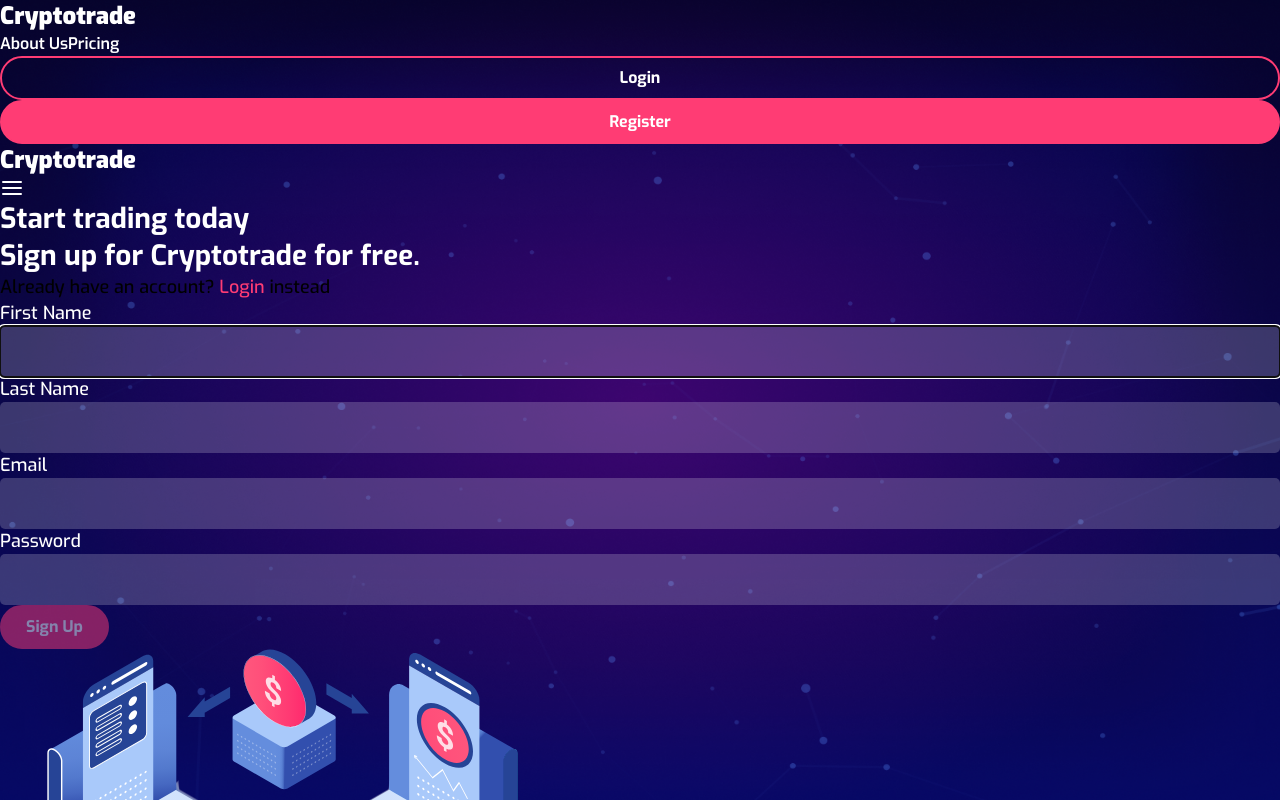
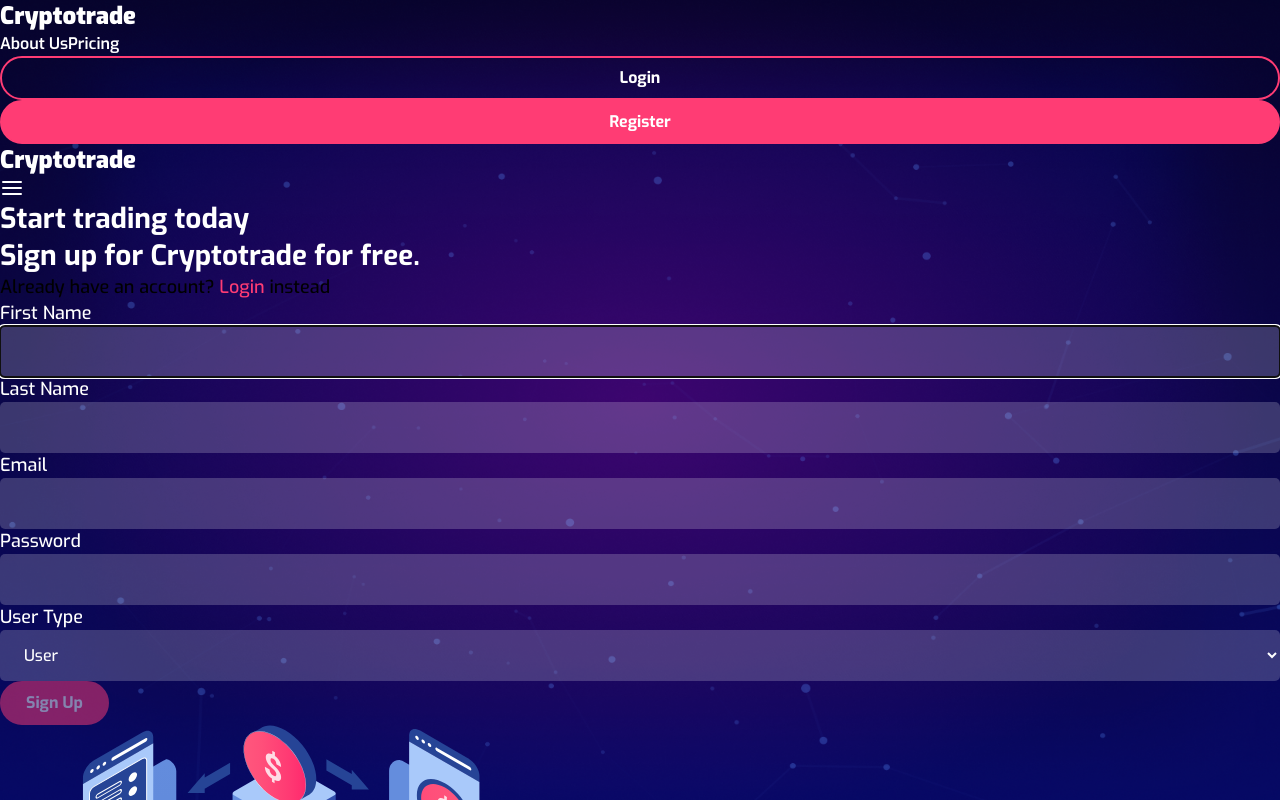
Before and after one commit to orbaone/demo, a Vue app: page /register in a window 1280 px wide. Built offline with nearby package versions, Linux system fonts and the light colour scheme.

Commit message:
feat, addeed company dropdown

```diff
--- a/src/modules/auth/pages/Register.vue
+++ b/src/modules/auth/pages/Register.vue
@@ -90,6 +90,19 @@
             </p>
           </div>
         </div>
+        <div class="flex flex-col mt-4">
+          <label for="user-types" class="text-sm text-gray-700"
+            >User Type</label
+          >
+          <select
+            name="user-types"
+            id="user-types"
+            v-model="$v.registerForm.userType.$model"
+          >
+            <option value="User">User</option>
+            <option value="Company">Company</option>
+          </select>
+        </div>
         <button
           :disabled="this.$v.registerForm.$invalid"
           class="btn-primary mt-5"
@@ -133,7 +146,8 @@ export default {
         email: "",
         password: "",
         firstName: "",
-        lastName: ""
+        lastName: "",
+        userType: "User"
       }
     };
   },
@@ -151,6 +165,9 @@ export default {
       },
       password: {
         required
+      },
+      userType: {
+        required
       }
     }
   },
@@ -159,6 +176,7 @@ export default {
       try {
         await localforage.clear();
         localforage.setItem("firstName", this.registerForm.firstName);
+        localforage.setItem("userType", this.registerForm.userType);
         localforage.setItem("lastName", this.registerForm.lastName);
         localforage.setItem("email", this.registerForm.email);
         localforage.setItem("isAuthenticated", true).then(() => {
@@ -173,6 +191,22 @@ export default {
 </script>
 
 <style scoped>
+select {
+  background-color: rgba(255, 255, 255, 0.2);
+  border-radius: 5px;
+  height: 51px;
+  color: white;
+  padding-left: 1.25rem;
+  width: 100%;
+}
+
+select option {
+  margin: 40px;
+  background: rgba(17, 18, 44, 1);
+  color: #fff;
+  text-shadow: 0 1px 0 rgba(0, 0, 0, 0.4);
+}
+
 html {
   background: url("../../../assets/images/background.png") no-repeat center
     fixed;
--- a/src/modules/dashboard/pages/Dashboard.vue
+++ b/src/modules/dashboard/pages/Dashboard.vue
@@ -64,9 +64,7 @@
               alt="Profile Picture Placeholder"
             />
             <div class="user-name mr-5">{{ firstName }} {{ lastName }}</div>
-            <button class="btn-outline" @click="this.logout">
-              Logout
-            </button>
+            <button class="btn-outline" @click="this.logout">Logout</button>
           </div>
         </div>
         <h2 class="dashboard-header mb-5">Portfolio Analytics</h2>
@@ -211,12 +209,14 @@ export default {
     return {
       applicantId: "",
       firstName: "",
-      lastName: ""
+      lastName: "",
+      userType: ""
     };
   },
   async beforeCreate() {
     this.firstName = await localforage.getItem("firstName");
     this.lastName = await localforage.getItem("lastName");
+    this.userType = await localforage.getItem("userType");
 
     const applicantId = await localforage.getItem("applicantId");
     if (!applicantId) {
@@ -231,11 +231,31 @@ export default {
             body: JSON.stringify({
               firstName: this.firstName,
               middleName: "",
-              lastName: this.lastName
+              lastName: this.lastName,
+              userType: this.userType
             })
           });
           const json = await result.json();
           if (json.data) {
+            if (this.userType === "Company") {
+              const { id: companyId } = json.data;
+              renderButton({
+                apiKey: `${process.env.VUE_APP_API_KEY}`,
+                companyId: `${companyId}`,
+                disableStyle: true,
+                target: "#verify-me",
+                onCancelled: data => {
+                  console.log(data);
+                },
+                onSuccess: data => {
+                  console.log(data);
+                },
+                onError: err => {
+                  console.log(err);
+                },
+                steps: ["welcome", "selfie", "document", "finish"]
+              });
+            } else {
               const { id: applicantId } = json.data;
               renderButton({
                 apiKey: `${process.env.VUE_APP_API_KEY}`,
@@ -253,6 +273,7 @@ export default {
                 },
                 steps: ["welcome", "selfie", "document", "finish"]
               });
+            }
             await localforage.setItem("applicantId", applicantId);
           } else {
             this.error = "Applicant could not be created :(";
```
Also changed, not shown: api/createApplicant.js (+15 -1 lines). Lines whose indentation alone changed are shown as unchanged.
